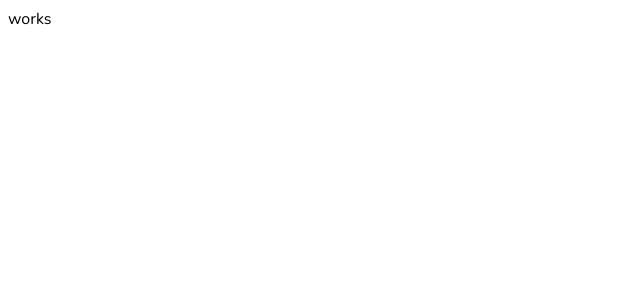
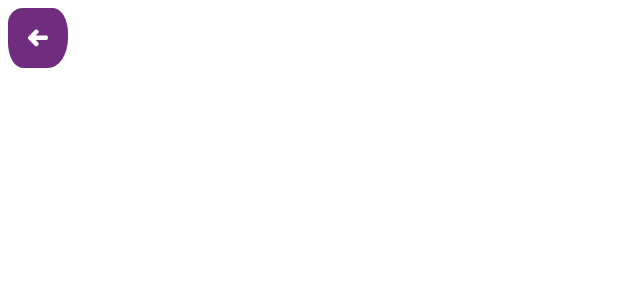
Before and after one commit to Ermekm/animaccord-test, a Vue app: page / in a window 1280 px wide. Shown: the top 300 px of the page, without its empty margins (0-640 px from the left). Built offline with nearby package versions, Linux system fonts and the light colour scheme.

Commit message:
added: MyButton

```diff
--- a/src/App.vue
+++ b/src/App.vue
@@ -1,11 +1,16 @@
-<template>works</template>
+<template>
+  <MyButton color="primary" :icon="true" class="btn">
+    <back-icon></back-icon>
+  </MyButton>
+</template>
 
 <script>
+import MyButton from "./components/MyButton.vue";
+import BackIcon from "./components/icons/BackIcon.vue";
+
 export default {
   name: "App",
-  components: {
-
-  },
+  components: { MyButton, BackIcon },
 };
 </script>
 
--- /dev/null
+++ b/src/components/MyButton.vue
@@ -0,0 +1,88 @@
+<template>
+  <button :class="classArray" class="btn">
+    <slot>Кнопка</slot>
+  </button>
+</template>
+
+<script>
+export default {
+  name: "MyButton",
+  props: {
+    color: {
+      type: String,
+      default: "primary",
+    },
+    icon: {
+      type: Boolean,
+      default: false,
+    },
+  },
+  computed: {
+    classArray() {
+      let baseClasses = [this.color];
+      if (this.icon) {
+        baseClasses.push("icon-wrapper");
+      }
+      return baseClasses;
+    },
+  },
+};
+</script>
+
+<style scoped>
+.btn {
+  border: none;
+  font-size: 18px;
+  line-height: 24px;
+  text-transform: uppercase;
+  color: #fff;
+  fill: #fff;
+  padding: 14px 46px;
+  white-space: nowrap;
+  border-radius: 15px 15px 20px 15px / 15px 25px 30px 25px;
+}
+
+.icon-wrapper {
+  padding: 15px;
+}
+
+.primary {
+  background-color: #702c7e;
+}
+
+.secondary {
+  background-color: #c4296c;
+}
+
+.tertiary {
+  background-color: #6dd1b0;
+}
+
+.warning {
+  background-color: #f4ba46;
+}
+
+.disabled {
+  background-color: #efefef;
+  color: #767679;
+  fill: #767679;
+}
+
+.info {
+  background-color: #0083b6;
+}
+
+.danger {
+  background-color: #df3f3e;
+}
+
+.action {
+  background-color: #ed732e;
+}
+
+.btn:disabled {
+  background-color: #efefef;
+  color: #767679;
+  fill: #767679;
+}
+</style>
```
